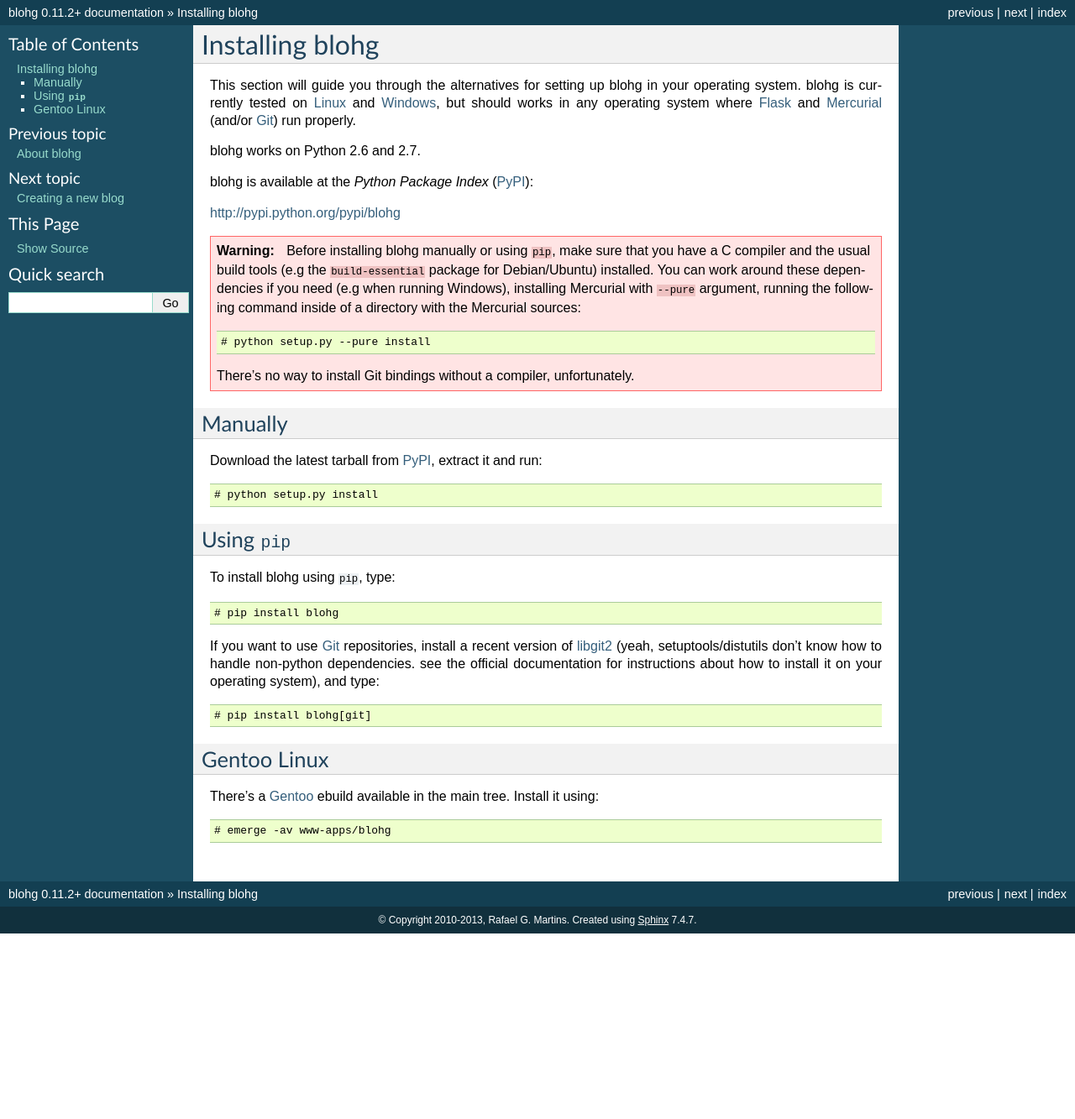
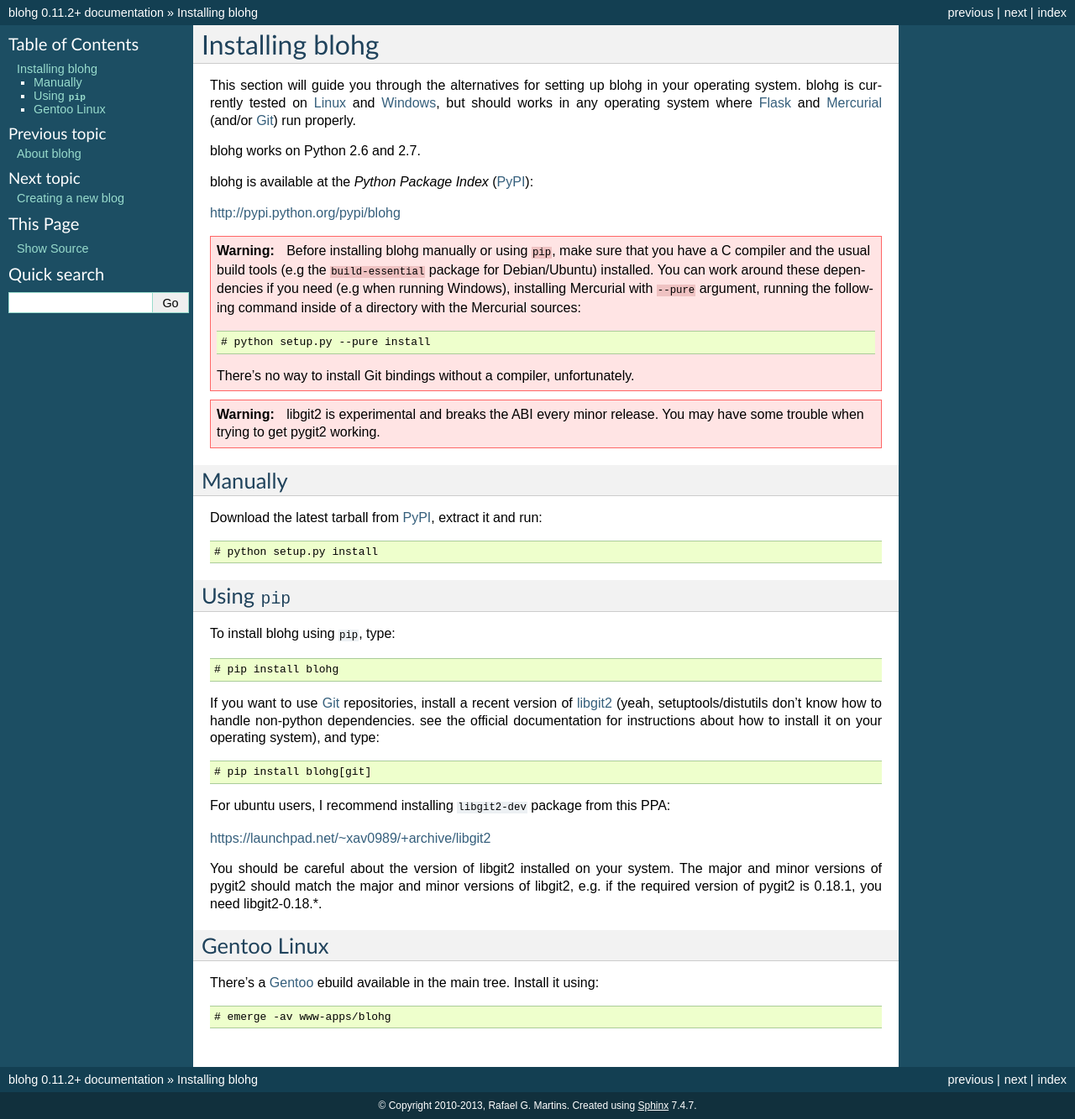
Before and after one commit to rafaelmartins/blohg, a Sphinx documentation site: the page built from docs/install.rst, in a window 1280 px wide. Shown: the whole page at 84% size. Built offline with Sphinx 7.4.7, drawn with Linux system fonts in a browser that asks for light colours; before the commit the page ends 1112 px from its top, so only the background shows below that.

Commit message:
update docs

```diff
--- a/docs/install.rst
+++ b/docs/install.rst
@@ -34,6 +34,11 @@ http://pypi.python.org/pypi/blohg
 
    There's no way to install Git bindings without a compiler, unfortunately.
 
+.. warning::
+
+   libgit2 is experimental and breaks the ABI every minor release. You may have
+   some trouble when trying to get pygit2 working.
+
 
 Manually
 --------
@@ -59,6 +64,15 @@ your operating system), and type::
 
 .. _libgit2: http://libgit2.github.com/
 
+For ubuntu users, I recommend installing ``libgit2-dev`` package from this PPA:
+
+https://launchpad.net/~xav0989/+archive/libgit2
+
+You should be careful about the version of libgit2 installed on your system.
+The major and minor versions of pygit2 should match the major and minor versions
+of libgit2, e.g. if the required version of pygit2 is 0.18.1, you need
+libgit2-0.18.*.
+
 
 Gentoo Linux
 ------------
```
